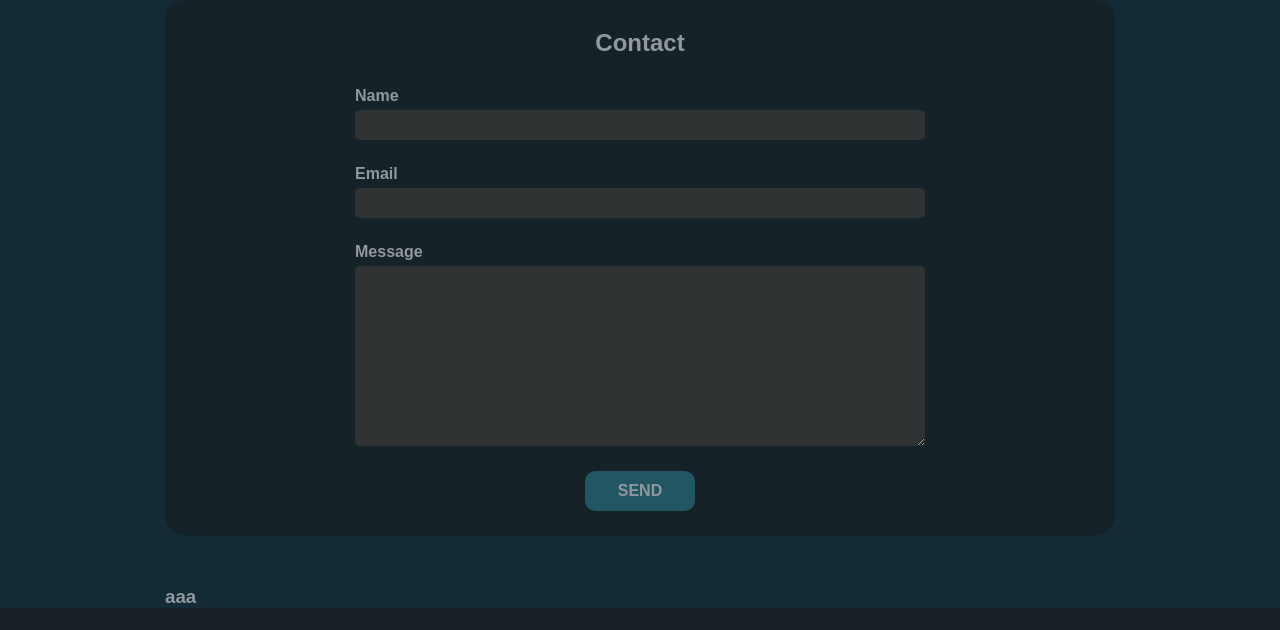
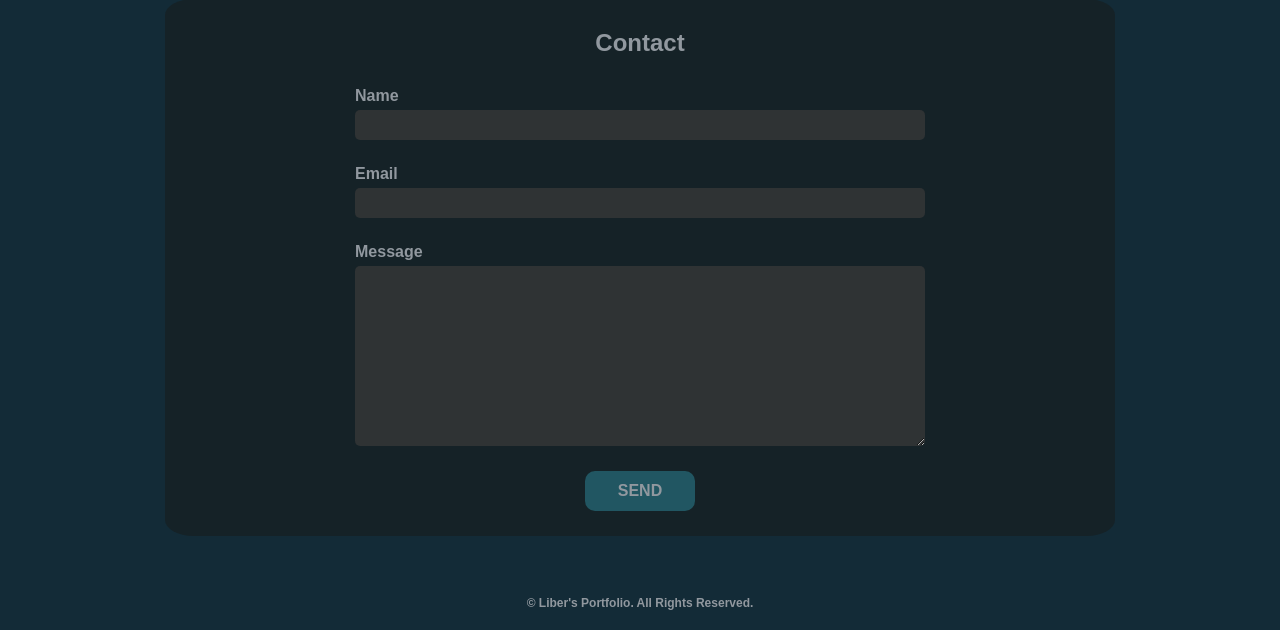
Before and after one commit to LibertyReman/portfolio_wp, a PHP site: page / in a window 1280 px wide. Shown: the part 1629-2259 px from the top of the page. Before the commit the page ends 2237 px from the top, so only its background shows below. Run offline with PHP 8.4, Linux system fonts and the light colour scheme.

Commit message:
フッターの追加

```diff
--- a/css/style.css
+++ b/css/style.css
@@ -45,6 +45,15 @@ li {
 }
 .l-main__title {
   padding: 40px 0 100px;
+}
+
+.l-footer {
+  margin-bottom: 10px;
+  text-align: center;
+}
+.l-footer__copyright {
+  padding: 10px;
+  font-size: 12px;
 }
 
 .c-inner {
--- a/index.html
+++ b/index.html
@@ -127,7 +127,7 @@
 
     <footer class="l-footer">
       <div class="c-inner">
-        <h3>aaa</h3>
+        <p class="l-footer__copyright">&copy; Liber's Portfolio. All Rights Reserved.</p>
       </div>
     </footer>
     <script src="./js/swiper-bundle.min.js"></script>
--- a/scss/layout/_footer.scss
+++ b/scss/layout/_footer.scss
@@ -3,4 +3,12 @@
 
 .l-footer {
   @include mixin.dbg-border(red, 3, 1);
+  margin-bottom: 10px;
+  text-align: center;
+
+  &__copyright {
+    @include mixin.dbg-border(red, 3, 1);
+    padding: 10px;
+    font-size: 12px;
+  }
 }
```
Also changed, not shown: 1 other file.
